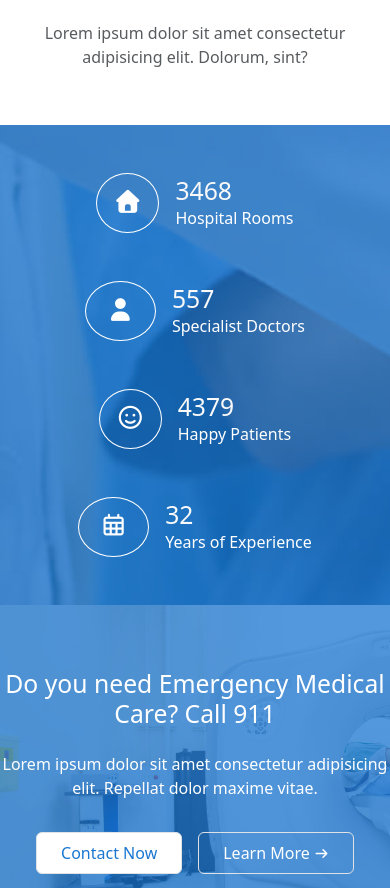
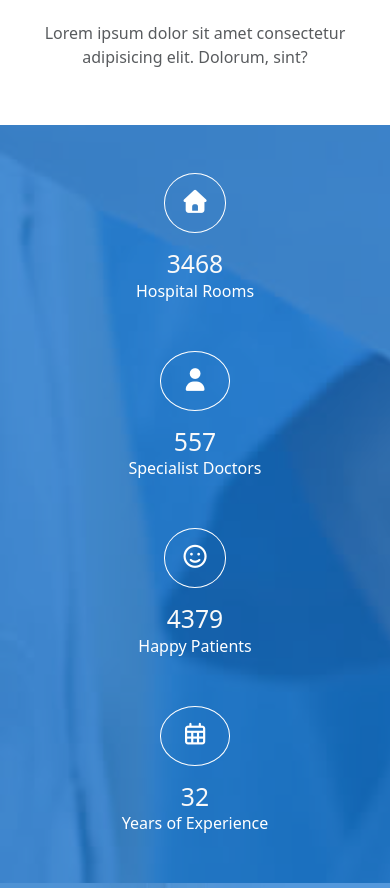
Before and after one commit to ie-orphane/final_project_css_elyatime_ilyass, a plain HTML site: page index.html in a window 390 px wide. Shown: the part 921-1809 px from the top of the page. Drawn offline with nearby package versions, Linux system fonts and the light colour scheme.

Commit message:
[update] section #3 : stats : mobile-version

```diff
--- a/index.html
+++ b/index.html
@@ -123,45 +123,45 @@
         <!--^ start -- section #3 : stats -->
         <section class="blockqoute-bg overlay p-lg-20 p-12  d-flex justify-content-center text-white">
             <div class="z-1 d-flex flex-wrap justify-content-center gap-12">
-                <div class="d-flex align-items-center gap-4 w-md-50">
+                <div class="d-flex align-items-center flex-lg-row flex-column w-sm-100 gap-4 w-md-50">
                     <div class="border border-white p-4 rounded-circle">
                         <i class="fa-solid fa-home fs-3"></i>
                     </div>
 
-                    <div>
+                    <div class="d-flex flex-column align-items-lg-start align-items-center">
                         <h2 class="text--lighter m-0">3468</h2>
                         <p class="m-0">Hospital Rooms</p>
                     </div>
                 </div>
 
-                <div class="d-flex align-items-center gap-4 w-md-50">
+                <div class="d-flex align-items-center flex-lg-row flex-column w-sm-100 gap-4 w-md-50">
                     <div class="border border-white py-4 px-5 rounded-circle">
                         <i class="fa-solid fa-user fs-3"></i>
                     </div>
 
-                    <div>
+                    <div class="d-flex flex-column  align-items-lg-start  align-items-center">
                         <h2 class="text--lighter m-0">557</h2>
                         <p class="m-0">Specialist Doctors</p>
                     </div>
                 </div>
 
-                <div class="d-flex align-items-center gap-4 w-md-50">
+                <div class="d-flex align-items-center flex-lg-row flex-column w-sm-100 gap-4 w-md-50">
                     <div class="border border-white p-4 rounded-circle">
                         <i class="fa-regular fa-face-smile fs-3"></i>
                     </div>
 
-                    <div>
+                    <div class="d-flex flex-column  align-items-lg-start align-items-center">
                         <h2 class="text--lighter m-0">4379</h2>
                         <p class="m-0">Happy Patients</p>
                     </div>
                 </div>
 
-                <div class="d-flex align-items-center gap-4 w-md-50">
+                <div class="d-flex align-items-center flex-lg-row flex-column w-sm-100 gap-4 w-md-50">
                     <div class="border border-white py-4 px-5 rounded-circle">
                         <i class="fa-regular fa-calendar-days fs-3"></i>
                     </div>
 
-                    <div>
+                    <div class="d-flex flex-column  align-items-lg-start align-items-center">
                         <h2 class="text--lighter m-0">32</h2>
                         <p class="m-0">Years of Experience</p>
                     </div>
--- a/src/sass/modules/home/_main.sass
+++ b/src/sass/modules/home/_main.sass
@@ -11,7 +11,7 @@ main
 
     .overlay
         background-size: cover
-        background-attachment: fixed
+        // background-attachment: fixed
         position: relative
 
         &::before
```
Also changed, not shown: public/css/app.css, 1 other file.
